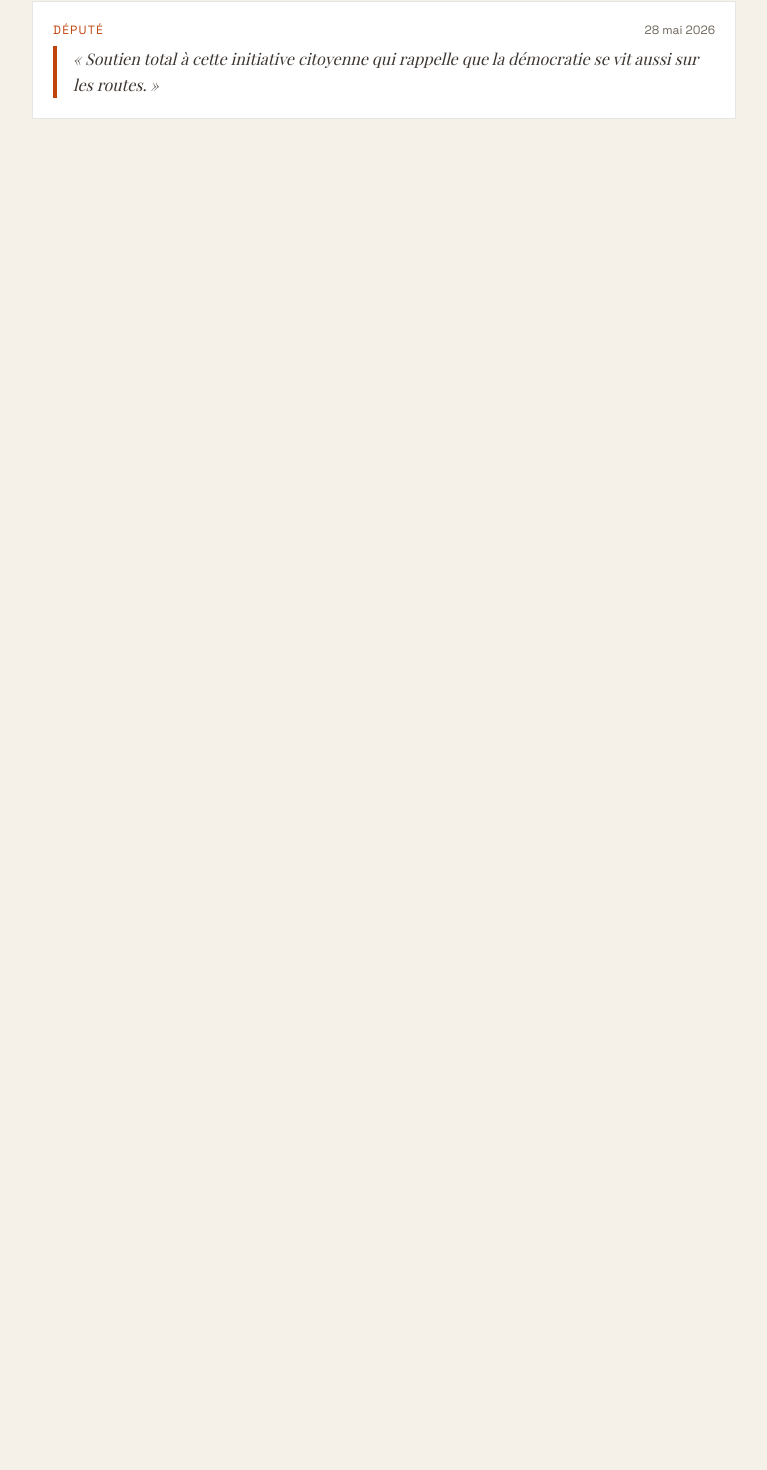
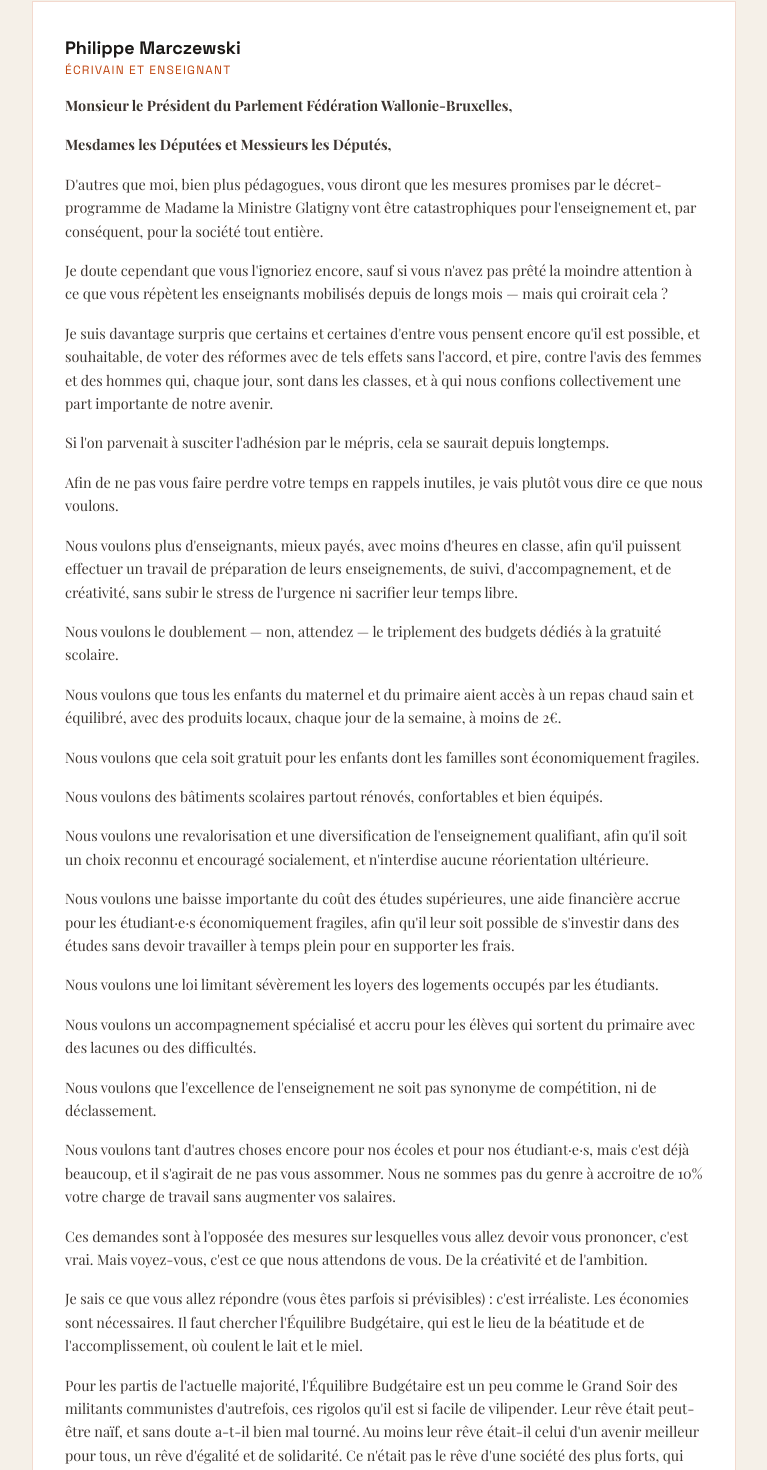
Before and after one commit to marsattacksfacts/plateforme-argumentaire-enseignement, a Next.js app: page /soutiens in a window 1280 px wide. Shown: the part 257-1727 px from the top of the page, without its empty margins (256-1023 px from the left). Before the commit the page ends 800 px from the top, so only its background shows below. Built offline with nearby package versions, Linux system fonts and the light colour scheme; a web font is replaced by a local one.

Commit message:
soutien - photos

```diff
--- a/src/app/soutiens/page.tsx
+++ b/src/app/soutiens/page.tsx
@@ -1,7 +1,8 @@
 import Link from "next/link";
 
 const SOUTIENS = [
-  { nom: "", role: "Député", message: "Soutien total à cette initiative citoyenne qui rappelle que la démocratie se vit aussi sur les routes.", date: "28 mai 2026" },
+  { nom: "Arnaud Hoedt", role: "Écrivain et penseur de l'enseignement", message: "Dites les profs, ça vous dit d'envoyer une lettre directement à la Ministre pour lui dire que n'avez pas envie de laisser tomber Kévin ?", date: "28 mai 2026" },
+  { nom: "Myriam Leroy", role: "Écrivaine", message: "Quelle créativité militante !", date: "29 mai 2026" },
 ];
 
 export default function SoutiensPage() {
@@ -15,6 +16,43 @@ export default function SoutiensPage() {
         <span className="inline-block text-[10px] font-medium tracking-widest uppercase text-[#C0440E] border border-[#C0440E] px-3 py-1 mb-8">Soutiens</span>
         <h1 className="font-serif text-4xl md:text-5xl font-black mb-10">Ils nous soutiennent</h1>
         <div className="space-y-6">
+
+          {/* Lettre Marczewski */}
+          <div className="bg-white border border-[#C0440E]/20 p-5 md:p-8">
+            <div className="flex items-center justify-between mb-4">
+              <div>
+                <p className="font-bold text-[#1C1917] text-lg">Philippe Marczewski</p>
+                <p className="text-xs text-[#C0440E] uppercase tracking-widest">Écrivain et enseignant</p>
+              </div>
+            </div>
+            <div className="font-serif text-[0.9rem] leading-relaxed text-[#3D3530] space-y-4">
+              <p className="font-bold">Monsieur le Président du Parlement Fédération Wallonie-Bruxelles,</p>
+              <p className="font-bold">Mesdames les Députées et Messieurs les Députés,</p>
+              <p>D&apos;autres que moi, bien plus pédagogues, vous diront que les mesures promises par le décret-programme de Madame la Ministre Glatigny vont être catastrophiques pour l&apos;enseignement et, par conséquent, pour la société tout entière.</p>
+              <p>Je doute cependant que vous l&apos;ignoriez encore, sauf si vous n&apos;avez pas prêté la moindre attention à ce que vous répètent les enseignants mobilisés depuis de longs mois — mais qui croirait cela ?</p>
+              <p>Je suis davantage surpris que certains et certaines d&apos;entre vous pensent encore qu&apos;il est possible, et souhaitable, de voter des réformes avec de tels effets sans l&apos;accord, et pire, contre l&apos;avis des femmes et des hommes qui, chaque jour, sont dans les classes, et à qui nous confions collectivement une part importante de notre avenir.</p>
+              <p>Si l&apos;on parvenait à susciter l&apos;adhésion par le mépris, cela se saurait depuis longtemps.</p>
+              <p>Afin de ne pas vous faire perdre votre temps en rappels inutiles, je vais plutôt vous dire ce que nous voulons.</p>
+              <p>Nous voulons plus d&apos;enseignants, mieux payés, avec moins d&apos;heures en classe, afin qu&apos;il puissent effectuer un travail de préparation de leurs enseignements, de suivi, d&apos;accompagnement, et de créativité, sans subir le stress de l&apos;urgence ni sacrifier leur temps libre.</p>
+              <p>Nous voulons le doublement — non, attendez — le triplement des budgets dédiés à la gratuité scolaire.</p>
+              <p>Nous voulons que tous les enfants du maternel et du primaire aient accès à un repas chaud sain et équilibré, avec des produits locaux, chaque jour de la semaine, à moins de 2€.</p>
+              <p>Nous voulons que cela soit gratuit pour les enfants dont les familles sont économiquement fragiles.</p>
+              <p>Nous voulons des bâtiments scolaires partout rénovés, confortables et bien équipés.</p>
+              <p>Nous voulons une revalorisation et une diversification de l&apos;enseignement qualifiant, afin qu&apos;il soit un choix reconnu et encouragé socialement, et n&apos;interdise aucune réorientation ultérieure.</p>
+              <p>Nous voulons une baisse importante du coût des études supérieures, une aide financière accrue pour les étudiant·e·s économiquement fragiles, afin qu&apos;il leur soit possible de s&apos;investir dans des études sans devoir travailler à temps plein pour en supporter les frais.</p>
+              <p>Nous voulons une loi limitant sévèrement les loyers des logements occupés par les étudiants.</p>
+              <p>Nous voulons un accompagnement spécialisé et accru pour les élèves qui sortent du primaire avec des lacunes ou des difficultés.</p>
+              <p>Nous voulons que l&apos;excellence de l&apos;enseignement ne soit pas synonyme de compétition, ni de déclassement.</p>
+              <p>Nous voulons tant d&apos;autres choses encore pour nos écoles et pour nos étudiant·e·s, mais c&apos;est déjà beaucoup, et il s&apos;agirait de ne pas vous assommer. Nous ne sommes pas du genre à accroitre de 10% votre charge de travail sans augmenter vos salaires.</p>
+              <p>Ces demandes sont à l&apos;opposée des mesures sur lesquelles vous allez devoir vous prononcer, c&apos;est vrai. Mais voyez-vous, c&apos;est ce que nous attendons de vous. De la créativité et de l&apos;ambition.</p>
+              <p>Je sais ce que vous allez répondre (vous êtes parfois si prévisibles) : c&apos;est irréaliste. Les économies sont nécessaires. Il faut chercher l&apos;Équilibre Budgétaire, qui est le lieu de la béatitude et de l&apos;accomplissement, où coulent le lait et le miel.</p>
+              <p>Pour les partis de l&apos;actuelle majorité, l&apos;Équilibre Budgétaire est un peu comme le Grand Soir des militants communistes d&apos;autrefois, ces rigolos qu&apos;il est si facile de vilipender. Leur rêve était peut-être naïf, et sans doute a-t-il bien mal tourné. Au moins leur rêve était-il celui d&apos;un avenir meilleur pour tous, un rêve d&apos;égalité et de solidarité. Ce n&apos;était pas le rêve d&apos;une société des plus forts, qui repose sur l&apos;injustice fiscale. Une société qui s&apos;accommode de ses inégalités, quand elle ne les creuse pas, notamment en affaiblissant son enseignement et sa jeunesse.</p>
+              <p>Alors voilà, plutôt que de vouloir faire entrer l&apos;école dans un modèle économique qui réussit à cumuler les effets socialement négatifs du low-cost et de l&apos;industrie du luxe, nous préférerions que vous consacriez votre énergie, votre talent, votre art politique à inventer les conditions d&apos;un meilleur financement de l&apos;enseignement. Ce n&apos;est pas facile, je m&apos;en doute. Mais nous sommes en juin, vous ne croyez quand même pas vous en sortir sans un examen un peu salé !</p>
+              <p className="font-bold pt-2">Philippe Marczewski, écrivain et enseignant</p>
+            </div>
+          </div>
+
+          {/* Autres soutiens */}
           {SOUTIENS.map((s, i) => (
             <div key={i} className="bg-white border border-black/10 p-5">
               <div className="flex items-center justify-between mb-2">
```
